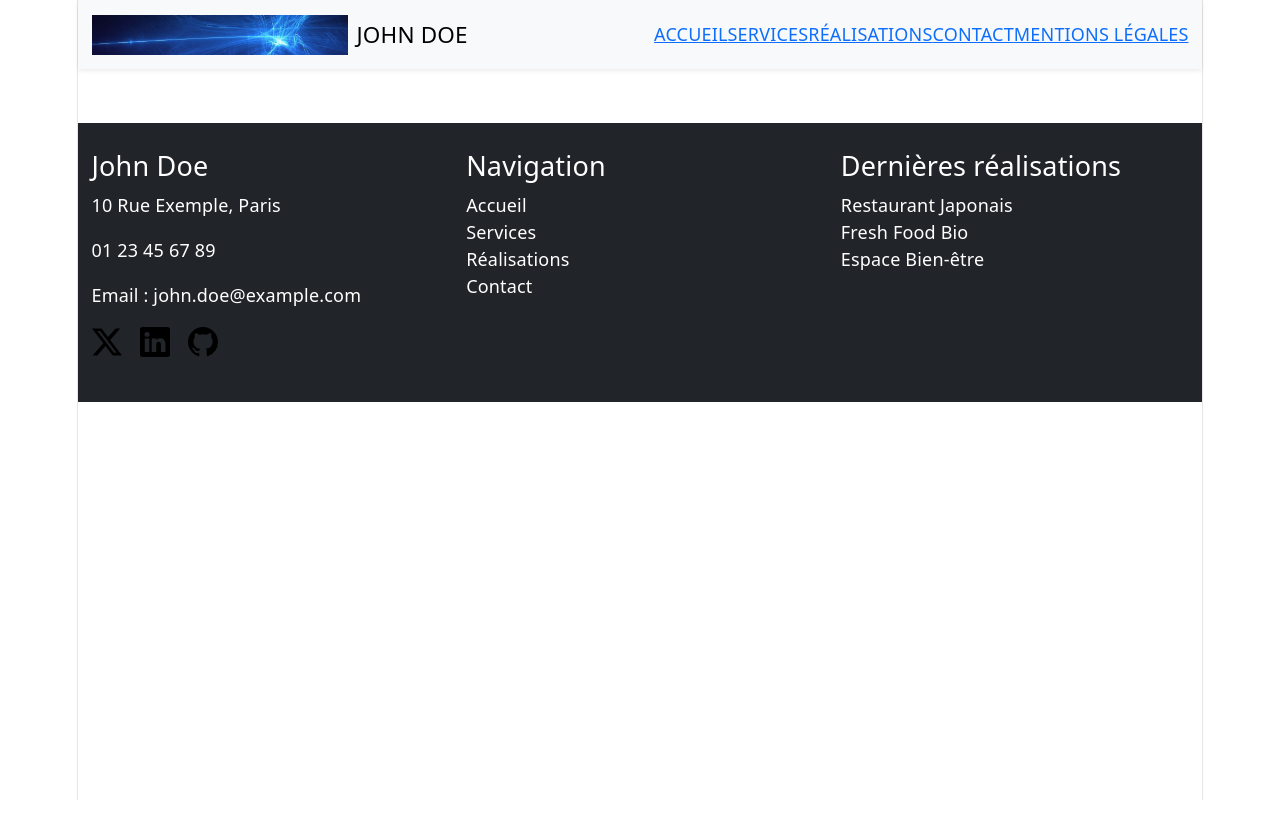
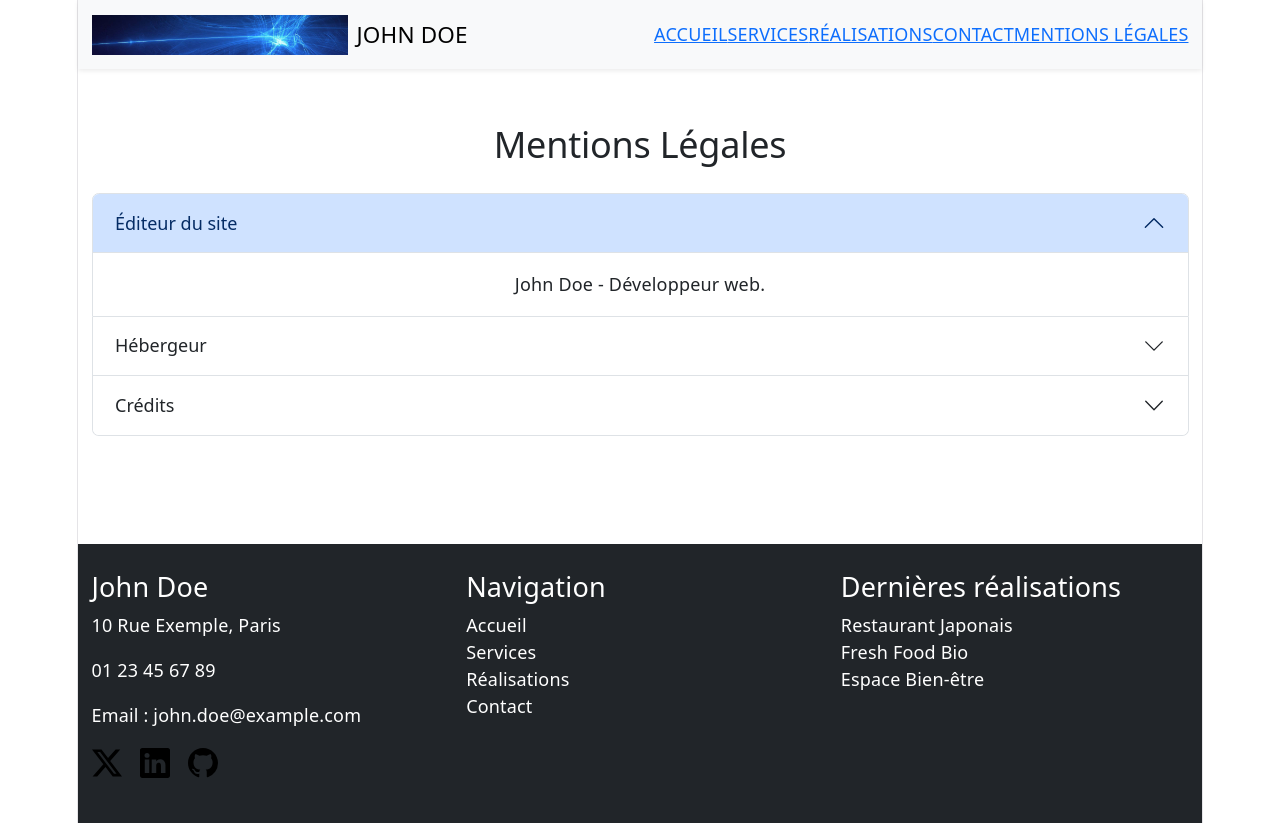
Before and after one commit to loic-dev08/portfolio, a React (Vite) app: page /mentions-legales in a window 1280 px wide. Before the commit the page ends 800 px from the top, so only its background shows below. Built offline with nearby package versions, Linux system fonts and the light colour scheme; no server answers.

Commit message:
Mise à jour de Router.jsx

```diff
--- a/package.json
+++ b/package.json
@@ -14,6 +14,7 @@
     "icons": "^1.0.0",
     "react": "^19.2.5",
     "react-dom": "^19.2.5",
+    "react-helmet": "^6.1.0",
     "react-router-dom": "^7.15.0"
   },
   "devDependencies": {
--- a/src/components/CardRealisation.jsx
+++ b/src/components/CardRealisation.jsx
@@ -1,16 +1,14 @@
-export default function CardRealisation({ icon, titre, text }) {
+export default function CardRealisation({ img, title, description }) {
     return (
         <div className="col-md-4 mb-4">
-            <div className="card card-hover shadow-sm p-3 h-100 text-center">
-               <img src={img} alt={titre} className="card-img-top" />
-                <div className="card-body">
-                    <h4 className="card-title">{titre}</h4>
-                    <p className="card-text">{desc}</p>
-
+            <div className="card card-hover shadow-sm h-100">
+                <img src={img} alt={title} className="card-img-top" />
+                <div className="card-body text-center">
+                    <h4 className="card-title">{title}</h4>
+                    <p className="card-text">{description}</p>
                     <button className="btn btn-primary btn-realisation">
                         Voir le projet
                     </button>
-
                 </div>
             </div>
         </div>
--- a/src/components/Router.jsx
+++ b/src/components/Router.jsx
@@ -1,10 +1,18 @@
 import { Routes, Route } from "react-router-dom";
 import Hero from "./Hero";
+import Services from "../pages/Services";
+import Realisations from "../pages/Realisations";
+import Contact from "../pages/Contact";
+import MentionsLegales from "../pages/MentionsLegales";
 
 export default function Router({ openModal }) {
     return (
         <Routes>
             <Route path="/" element={<Hero openModal={openModal} />} />
+            <Route path="/services" element={<Services />} />
+            <Route path="/realisations" element={<Realisations />} />
+            <Route path="/contact" element={<Contact />} />
+            <Route path="/mentions-legales" element={<MentionsLegales />} />
         </Routes>
     );
 }
--- a/src/pages/Contact.jsx
+++ b/src/pages/Contact.jsx
@@ -5,7 +5,7 @@ export default function Contact() {
 
         <div className="row">
             <div className="col-md-6">
-                <form className="cp-4 shadow-sm bg-light rounded">
+                <form className="p-4 shadow-sm bg-light rounded"> {/* cp-4 → p-4 */}
 
                     <div className="mb-3">
                         <label htmlFor="name" className="form-label">Nom</label>
@@ -27,10 +27,10 @@ export default function Contact() {
             </div>
 
             <div className="col-md-6">
-                <h4 className="mb-4-md-0">Coordonnées</h4>
+                <h4 className="mb-4 mb-md-0">Coordonnées</h4> {/* mb-4-md-0 → mb-4 mb-md-0 */}
                 <p>10 Rue Exemple, 75000 Paris</p>
-                <p>Téléphone: 01 23 45 67 89</p>
-                <p>Email: john.doe@example.com</p>
+                <p>Téléphone : 01 23 45 67 89</p>
+                <p>Email : john.doe@example.com</p>
 
                 <iframe
                     title="Google Maps"
@@ -40,7 +40,7 @@ export default function Contact() {
                     style={{ border: 0 }}
                     allowFullScreen=""
                     loading="lazy"
-                ></iframe>
+                />
             </div>
         </div>
     </section>
--- a/src/pages/MentionsLegales.jsx
+++ b/src/pages/MentionsLegales.jsx
@@ -1,4 +1,4 @@
-import {Helmet} from "react-helmet";
+import { Helmet } from "react-helmet";
 
 export default function MentionsLegales() {
     return (
@@ -8,14 +8,15 @@ export default function MentionsLegales() {
                 <title>Mentions Légales</title>
             </Helmet>
 
+            <div className="container py-5">
                 <h2 className="text-center mb-4">Mentions Légales</h2>
 
                 <div className="accordion" id="accordionMentions">
 
                     <div className="accordion-item">
                         <h2 className="accordion-header">
-                        <button className="accordion-button" type="button" data-bs-toggle="collapse" data-bs-target="#collapseIdentite" aria-expanded="true" aria-controls="collapseIdentite">
-                            Editeur du site
+                            <button className="accordion-button" type="button" data-bs-toggle="collapse" data-bs-target="#collapseIdentite" aria-expanded="true">
+                                Éditeur du site
                             </button>
                         </h2>
                         <div id="collapseIdentite" className="accordion-collapse collapse show">
@@ -27,11 +28,12 @@ export default function MentionsLegales() {
 
                     <div className="accordion-item">
                         <h2 className="accordion-header">
-                        <button className="accordion-button collapsed" type="button" data-bs-toggle="collapse" data-bs-target="#collapseHébergement">
+                            <button className="accordion-button collapsed" type="button" data-bs-toggle="collapse" data-bs-target="#collapseHebergement">
                                 Hébergeur
                             </button>
                         </h2>
-                    <div id="Hébergement" className="accordion-collapse collapse">
+                        {/* id corrigé pour correspondre au data-bs-target */}
+                        <div id="collapseHebergement" className="accordion-collapse collapse">
                             <div className="accordion-body">
                                 Hébergement par : Nom de l'hébergeur.
                             </div>
@@ -40,19 +42,20 @@ export default function MentionsLegales() {
 
                     <div className="accordion-item">
                         <h2 className="accordion-header">
-                        <button className="accordion-button collapsed" type="button" data-bs-toggle="collapse" data-bs-target="#credits">
-                            Credits
+                            <button className="accordion-button collapsed" type="button" data-bs-toggle="collapse" data-bs-target="#collapseCredits">
+                                Crédits
                             </button>
                         </h2>
-                    <div id="credits" className="accordion-collapse collapse">
+                        <div id="collapseCredits" className="accordion-collapse collapse">
                             <div className="accordion-body">
-                            images: <a href="https://www.pixabay.com/"  target="_blank" rel="noopener noreferrer" title="Pixabay">Pixabay</a>
-                            Icônes: <a href="https://www.flaticon.com/" target="_blank" rel="noopener noreferrer" title="Flaticon">Flaticon</a>
+                                Images : <a href="https://www.pixabay.com/" target="_blank" rel="noopener noreferrer">Pixabay</a> —
+                                Icônes : <a href="https://www.flaticon.com/" target="_blank" rel="noopener noreferrer">Flaticon</a>
                             </div>
                         </div>
+                    </div>
+
                 </div>
             </div>
         </>
     );
-
 }
```
Also changed, not shown: src/components/CardService.jsx (+3 -5 lines), 1 other file (tests, documents, lock files or other folders). Lines whose indentation alone changed are shown as unchanged.
